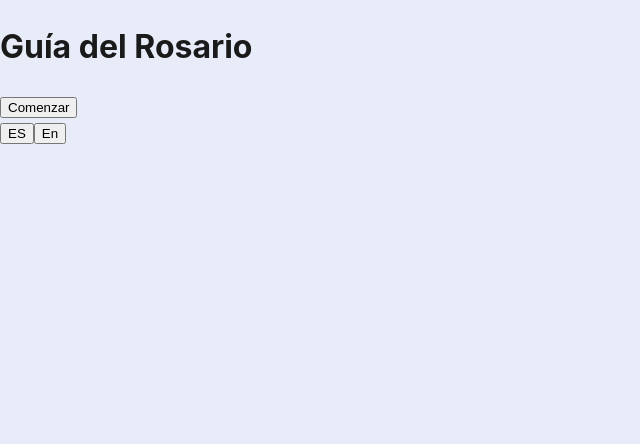
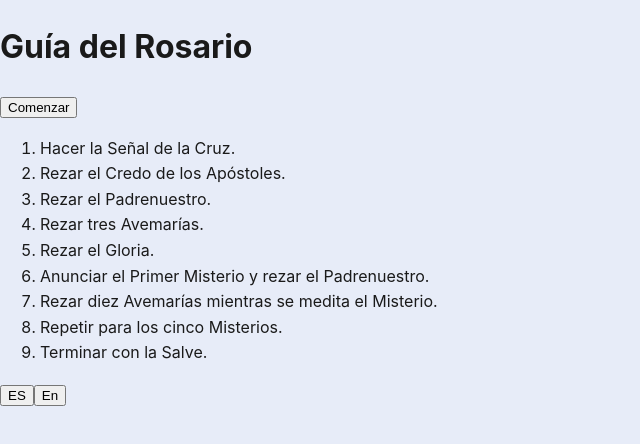
Before and after one commit to LuisDev912/Rosary-guide, a React (Vite) app: page / in a window 1280 px wide. Shown: the top 444 px of the page, without its empty margins (0-640 px from the left). Built offline with nearby package versions, Linux system fonts and the light colour scheme.

Commit message:
"feat(refactor): update i18n.js and create Steps component - Add /en/rosary and /es/rosary to i18n. - Create Steps.jsx component to show every step of the Rosary."

```diff
--- a/src/App.jsx
+++ b/src/App.jsx
@@ -1,5 +1,6 @@
 import { useTranslation } from "react-i18next";
 import LanguageSwitcher from "./components/LanguageSwitcher";
+import Steps from "./components/Steps";
 import './styles/App.css';
 
 function App() {
@@ -12,6 +13,8 @@ function App() {
         <button>{t("home.startButton")}</button>
       </div>
 
+      <Steps />
+
       <LanguageSwitcher />
     </>
   )
--- /dev/null
+++ b/src/components/Steps.jsx
@@ -0,0 +1,17 @@
+import { useTranslation } from "react-i18next";
+
+function Steps() {
+    const { t } = useTranslation();
+    const steps = t("rosary.steps.list", { returnObjects: true });
+
+
+    return (
+        <ol>
+            {steps.map((step, index) => (
+                <li key={index}>{step}</li>
+            ))}
+        </ol>
+    );
+};
+
+export default Steps;
--- a/src/i18n.js
+++ b/src/i18n.js
@@ -3,13 +3,23 @@ import { initReactI18next } from "react-i18next";
 // Import the JSON files
 import en from "./locales/en/en.json";
 import es from "./locales/es/es.json";
+import enRosary from "./locales/en/rosary.json";
+import esRosary from "./locales/es/rosary.json";
 
 i18n
     .use(initReactI18next)
     .init({
         resources: {
-            en: { translation: en },
-            es: { translation: es },
+            en: {
+                translation: {
+                    ...en,
+                    rosary: enRosary
+            } },
+            es: {
+                translation: {
+                    ...es,
+                    rosary: esRosary
+            } },
         },
 
         // Starts with Spanish
```
